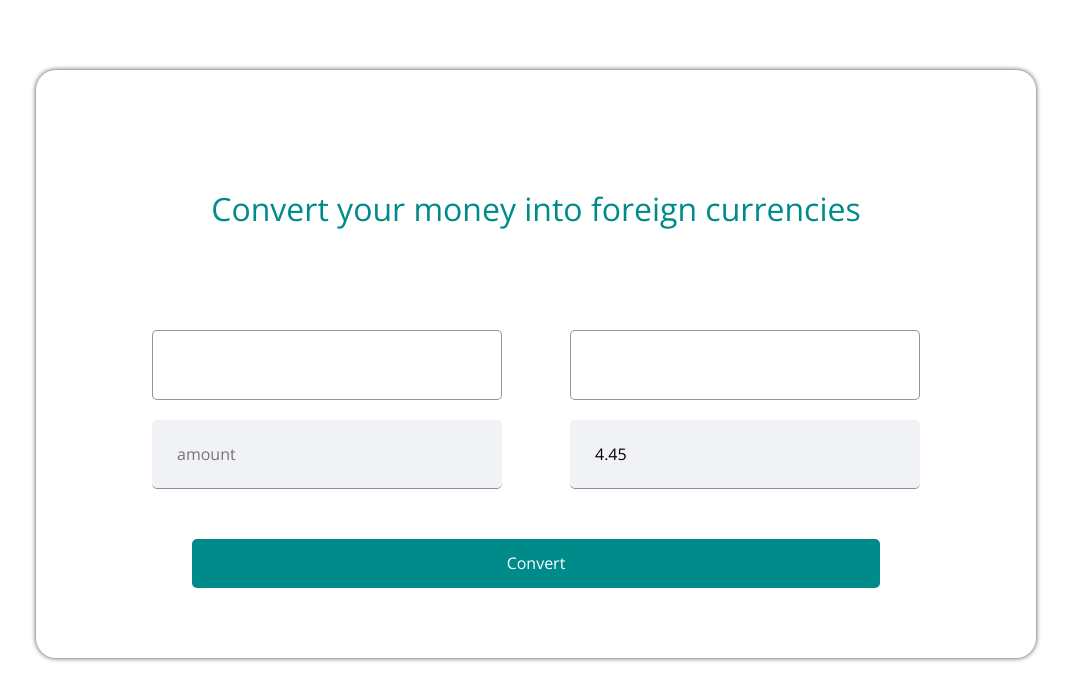
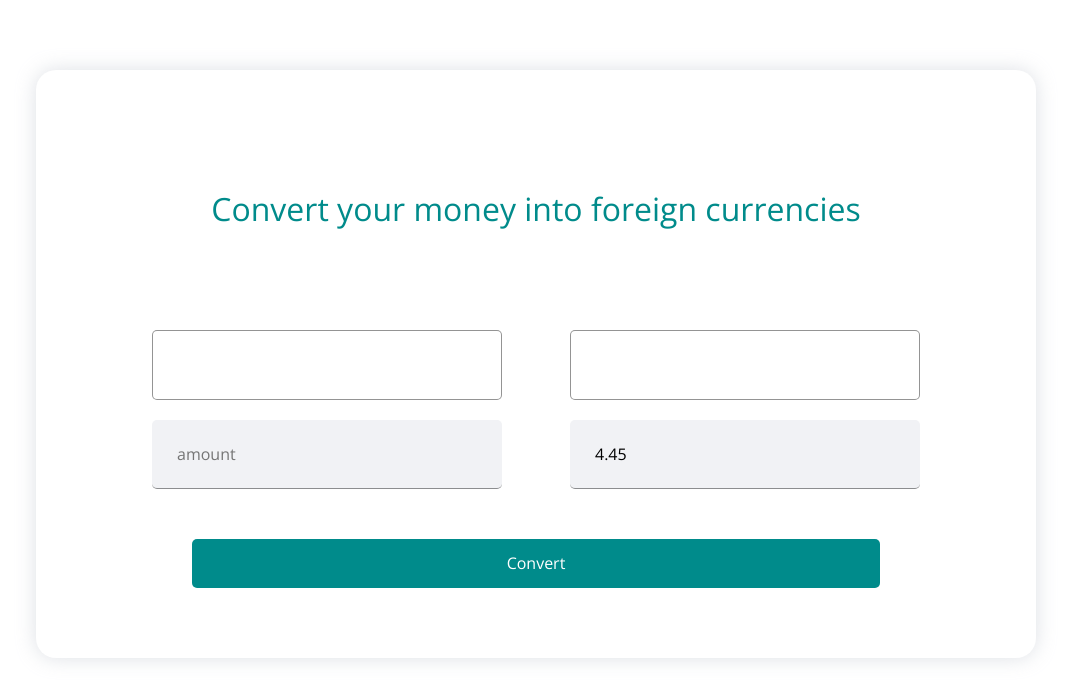
Before and after one commit to TomKotula/currency-converter, a plain HTML site: page index.html in a window 1280 px wide. Shown: the whole page, without its empty margins (104-1175 px from the left). Drawn offline with nearby package versions, Linux system fonts and the light colour scheme.

Commit message:
shadow box changed

```diff
--- a/style.css
+++ b/style.css
@@ -19,7 +19,7 @@ body {
     margin-top: 70px;
     padding: 50px;
     border-radius: 20px;
-    box-shadow: 0px 0px 5px 0px rgba(66, 68, 90, 1);
+    box-shadow: 0 0 20px 0 #b3bbc673;
 }
 
 .header {
```
